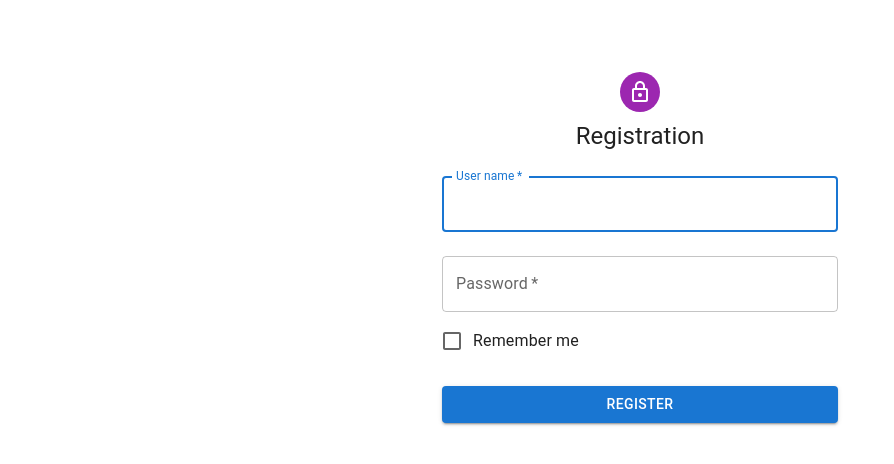
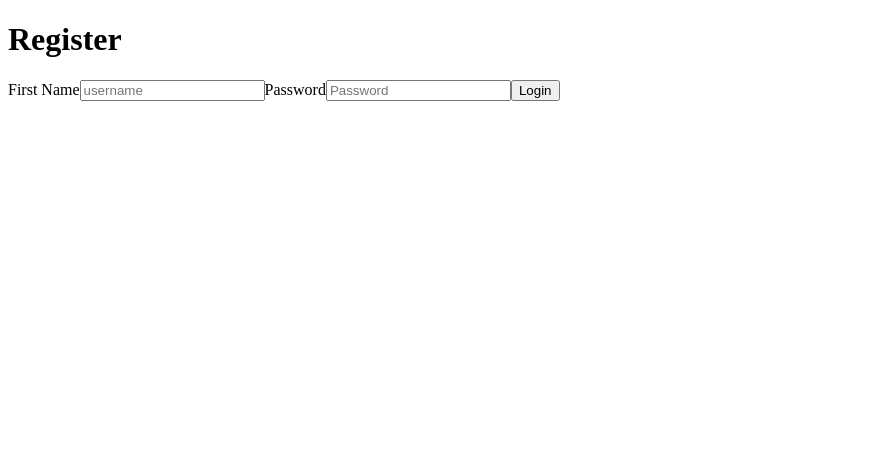
Before and after one commit to omkarharkare/Talk2me, a Next.js app in the folder frontend/: page /register in a window 1280 px wide. Shown: the top 464 px of the page, without its empty margins (0-894 px from the left). Built offline with nearby package versions, Linux system fonts and the light colour scheme.

Commit message:
Updated all routes
- Resolved dependency issues.
- Will sort to new UI library @mui is causing problems.

```diff
--- a/frontend/package.json
+++ b/frontend/package.json
@@ -10,11 +10,6 @@
     "lint": "next lint"
   },
   "dependencies": {
-    "@emotion/react": "^11.11.4",
-    "@emotion/styled": "^11.11.5",
-    "@mui/icons-material": "^5.15.18",
-    "@mui/material": "^5.15.18",
-    "@mui/styles": "^5.15.18",
     "axios": "^1.6.8",
     "bcrypt": "^5.1.1",
     "body-parser": "^1.20.2",
--- a/frontend/pages/index.js
+++ b/frontend/pages/index.js
@@ -1,7 +1,6 @@
 'use client'
 import React, { useEffect, useState } from "react";
 import axios from "axios";
-import { Button, TextField } from '@mui/material';
 import { useRouter } from "next/navigation";
 
 export default function Home() {
@@ -33,8 +32,8 @@ export default function Home() {
         <h2>
           Welcome To the headache study, Thank you for your contributions
         </h2>
-        <Button onClick={() => router.push('/login')}>Login</Button>
-        <Button onClick={() => router.push('/register')}>Register</Button>
+        <button onClick={() => router.push('/login')}>Login</button>
+        <button onClick={() => router.push('/register')}>Register</button>
       </div>
     </main>
   );
--- a/frontend/pages/instructions.js
+++ b/frontend/pages/instructions.js
@@ -1,7 +1,6 @@
 'use client'
 import React, {useState, useEffect} from "react";
 import axios from "axios";
-import { Button } from "@mui/material";
 import { useRouter } from "next/navigation";
 
 export default function Instructions() {
@@ -32,7 +31,7 @@ export default function Instructions() {
             <h1>Welcome Instructions</h1>
             <p>{content.gibbers}</p>
             <h3>Logged in with user : {username}</h3>
-            <Button onClick={() => router.push('/question')}>Start Test</Button>
+            <button onClick={() => router.push('/question')}>Start Test</button>
         </div>
     )
 }
--- a/frontend/pages/login.js
+++ b/frontend/pages/login.js
@@ -3,7 +3,7 @@ import React from "react";
 import { useState } from "react";
 import axios from "axios";
 import { useRouter } from "next/navigation";
-import {Grid, Box, Button, TextField} from "@mui/material";
+
 //import { makeStyles } from '@mui/styles';
 
 /*
--- a/frontend/pages/register.js
+++ b/frontend/pages/register.js
@@ -1,27 +1,14 @@
 'use client'
 import * as React from 'react';
-import Avatar from '@mui/material/Avatar';
-import Button from '@mui/material/Button';
-import CssBaseline from '@mui/material/CssBaseline';
-import TextField from '@mui/material/TextField';
-import FormControlLabel from '@mui/material/FormControlLabel';
-import Checkbox from '@mui/material/Checkbox';
-import Box from '@mui/material/Box';
-import LockOutlinedIcon from '@mui/icons-material/LockOutlined';
-import Typography from '@mui/material/Typography';
-import Container from '@mui/material/Container';
-import { createTheme, ThemeProvider } from '@mui/material/styles';
 import axios from 'axios';
 import { useState } from 'react';
+import { useRouter } from 'next/navigation';
 
-
-// TODO remove, this demo shouldn't need to reset the theme.
-
-const defaultTheme = createTheme();
 
 export default function Register() {
     const [username, setUsername] = useState("");
     const [password, setPassword] = useState("");
+    const router = useRouter();
 
     const submit = () => {
         axios({
@@ -32,67 +19,29 @@ export default function Register() {
             },
             withCredentials: true,
             url: "http://localhost:5000/register"
-        }).then((res) => console.log(res)
-        .catch((err) => console.log(err)));
+        }).then((res) => {
+          console.log(res);
+          if (res.data.message === "Username already exists") {
+            console.log("Try another username")
+          }
+          else {
+            router.push('/login')
+          }
+        })
+        //.catch((err) => console.log(err)));
     }
 
   return (
-    <ThemeProvider theme={defaultTheme}>
-      <Container component="main" maxWidth="xs">
-        <CssBaseline />
-        <Box
-          sx={{
-            marginTop: 8,
-            display: 'flex',
-            flexDirection: 'column',
-            alignItems: 'center',
-          }}
-        >
-          <Avatar sx={{ m: 1, bgcolor: 'secondary.main' }}>
-            <LockOutlinedIcon />
-          </Avatar>
-          <Typography component="h1" variant="h5">
-            Registration
-          </Typography>
-          {console.log(username, password)}
-          <Box component="form" onSubmit={submit} noValidate sx={{ mt: 1 }}>
-            <TextField
-              margin="normal"
-              required
-              fullWidth
-              id="username"
-              label="User name"
-              name="username"
-              autoComplete="username"
-              autoFocus
-              onChange={e => setUsername(e.target.value)}
-            />
-            <TextField
-              margin="normal"
-              required
-              fullWidth
-              name="password"
-              label="Password"
-              type="password"
-              id="password"
-              autoComplete="current-password"
-              onChange={e => setPassword(e.target.value)}
-            />
-            <FormControlLabel
-              control={<Checkbox value="remember" color="primary" />}
-              label="Remember me"
-            />
-            <Button
-              type="submit"
-              fullWidth
-              variant="contained"
-              sx={{ mt: 3, mb: 2 }}
-            >
-              Register
-            </Button>
-          </Box>
-        </Box>
-      </Container>
-    </ThemeProvider>
+    <div>
+      <h1>Register</h1>
+            <div>
+                {console.log(username, password)}
+                <label for="username">First Name</label>
+                <input type="text" id="username" name="username" placeholder="username" onChange={e => setUsername(e.target.value)}/>
+                <label for="password">Password</label>
+                <input type="text" id="password" name="password" placeholder="Password" onChange={e => setPassword(e.target.value)}/>
+                <button onClick={submit}>Login</button>
+      </div>
+    </div>
   );
 }
```
Also changed, not shown: 1 other file (tests, documents, lock files or other folders).
